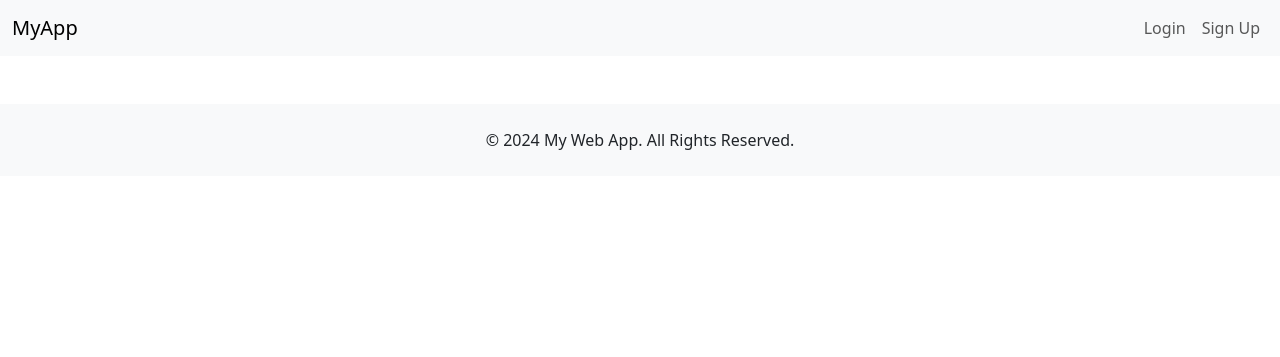
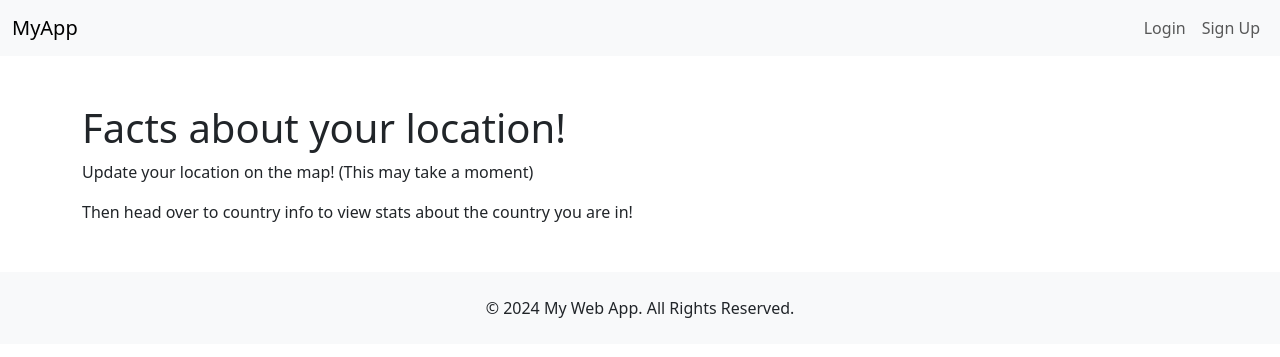
Before and after one commit to LiljaOB/webmapping, a Django app: page /index in a window 1280 px wide. Shown: the top 357 px of the page. Run offline with Django 4.2, Linux system fonts and the light colour scheme; some libraries are stand-ins or nearby versions.

Commit message:
minor fixes

```diff
--- a/geodjango_tutorial/geodjango_tutorial/settings.py
+++ b/geodjango_tutorial/geodjango_tutorial/settings.py
@@ -25,7 +25,7 @@ SECRET_KEY = 'django-insecure-hudbpz7&1e^zp!)-5%cs6_um0u)*-a0_6ftl)ca5i-+k)=el56
 # SECURITY WARNING: don't run with debug turned on in production!
 DEBUG = True
 
-ALLOWED_HOSTS = ['16.170.152.183', 'localhost']
+ALLOWED_HOSTS = ['16.170.152.183', 'liljaob-geodjango.click', 'localhost']
 
 
 # Application definition
--- a/geodjango_tutorial/world/templates/base.html
+++ b/geodjango_tutorial/world/templates/base.html
@@ -56,6 +56,9 @@
     <!-- Main Content -->
     <div class="container my-5">
         {% block content %}
+            <h1>Facts about your location!</h1>
+            <p>Update your location on the map! (This may take a moment)</p>
+            <p>Then head over to country info to view stats about the country you are in!</p>
         {% endblock %}
     </div>
 
--- a/geodjango_tutorial/world/templates/country_info.html
+++ b/geodjango_tutorial/world/templates/country_info.html
@@ -2,6 +2,7 @@
 
 {% block title %}Country Info {% endblock %}
 {% block content %}
+{% if country %}
 	<h1>Information for {{ country }}</h1>
     	<ul>
         	<li><strong>Region:</strong> {{ region }}</li>
@@ -24,4 +25,7 @@
         	<li><strong>Industry:</strong> {{ industry }}%</li>
         	<li><strong>Service:</strong> {{ service }}%</li>
     	</ul>
+{% else %}
+    <p>No country information available.</p>
+{% endif %}
 {% endblock%}
--- a/geodjango_tutorial/world/views.py
+++ b/geodjango_tutorial/world/views.py
@@ -1,6 +1,7 @@
+import random
 from django.shortcuts import render, redirect
 from .models import WorldBorder, Profile as user
-from .models import CountryInfo
+from .models import CountryInfo, Profile
 
 # authentication
 from django.contrib.auth import login, logout, authenticate
@@ -12,31 +13,74 @@ from django.http import JsonResponse
 from django.shortcuts import render, get_object_or_404
 
 def country_info(request):
-    user_profile = user.objects.get(user=request.user)
-    location = user_profile.location
-    country = WorldBorder.objects.get(mpoly__contains=user_profile.location)
-    country_name = country.name
-    print(country_name)
-    country_info = CountryInfo.objects.get(country=country_name)
-    context = {
-                    'country': country_info.country,
-                    'region': country_info.region,
-                    'popDensity': country_info.population,
-                    'area': country_info.area,
-                    'gdp': country_info.gdp,
-                    'birthrate': country_info.birthrate,
-                    'deathrate': country_info.deathrate,
-                    'infantMort': country_info.infantMort,
-                    'literacy': country_info.literacy,
-                    'phones': country_info.phones,
-                    'arable': country_info.arable,
-                    'crops': country_info.crops,
-                    'other': country_info.other,
-                    'climate': country_info.climate,
-                    'agriculture': country_info.agriculture,
-                    'industry': country_info.industry,
-                    'service': country_info.service,
-                }
+    try:
+        user_profile = user.objects.get(user=request.user)
+        location = user_profile.location
+        country = WorldBorder.objects.get(mpoly__contains=user_profile.location)
+        country_name = country.name
+        print(country_name)
+        country_info = CountryInfo.objects.get(country=country_name)
+        context = {
+                        'country': country_info.country,
+                        'region': country_info.region,
+                        'popDensity': country_info.population,
+                        'area': country_info.area,
+                        'gdp': country_info.gdp,
+                        'birthrate': country_info.birthrate,
+                        'deathrate': country_info.deathrate,
+                        'infantMort': country_info.infantMort,
+                        'literacy': country_info.literacy,
+                        'phones': country_info.phones,
+                        'arable': country_info.arable,
+                        'crops': country_info.crops,
+                        'other': country_info.other,
+                        'climate': country_info.climate,
+                        'agriculture': country_info.agriculture,
+                        'industry': country_info.industry,
+                        'service': country_info.service,
+                    }
+    except WorldBorder.DoesNotExist:
+        # no country found
+        context = {
+            'country': '',
+            'region': '',
+            'popDensity': '',
+            'area': '',
+            'gdp': '',
+            'birthrate': '',
+            'deathrate': '',
+            'infantMort': '',
+            'literacy': '',
+            'phones': '',
+            'arable': '',
+            'crops': '',
+            'other': '',
+            'climate': '',
+            'agriculture': '',
+            'industry': '',
+            'service': '',
+        }
+    except CountryInfo.DoesNotExist:
+        # no info about country is foudn
+        context = {
+            'country': '',
+            'region': '',
+            'popDensity': '',
+            'area': '',
+            'gdp': '',
+            'birthrate': '',
+            'deathrate': '',
+            'infantMort': '',
+            'literacy': '',
+            'phones': '',
+            'arable': '',
+            'crops': '',
+            'other': '',
+            'climate': '',
+            'agriculture': '',
+            'industry': '',
+            'service': '',
+        }
     return render(request, 'country_info.html', context)
 # Create your views here.
 def index_view(request):
@@ -45,12 +89,19 @@ def index_view(request):
 def map_view(request):
     # expand the code by setting the authentication here
     if request.user.is_authenticated:
-        user_profile = user.objects.get(user=request.user)
-        location = user_profile.location
-        try:
-            country = WorldBorder.objects.get(mpoly__contains=user_profile.location)
-            country_name = country.name
-        except WorldBorder.DoesNotExist:
+        user_profile, created = Profile.objects.get_or_create(user=request.user)
+        print(user_profile)
+        print(user_profile.location)
+        if user_profile.location:
+            location = user_profile.location
+            try:
+                country = WorldBorder.objects.get(mpoly__contains=user_profile.location)
+                country_name = country.name
+            except WorldBorder.DoesNotExist:
+                country_name = "Unknown Location"
+        else:
+            location = None
+            print(location)
             country_name = "Unknown Location"
         return render(request, 'map.html', {'user': request.user, 'location': location, 'country_name' : country_name})
     else:
@@ -72,7 +123,7 @@ def login_view(request):
 
 def logout_view(request):
     logout(request)
-    return redirect('login')
+    return redirect('world:login')
 
 #Signup view
 def signup_view(request):
@@ -80,11 +131,17 @@ def signup_view(request):
         form = SignUpForm(request.POST)
         if form.is_valid():
             user = form.save()
+            user_profile = Profile.objects.create(user=user)
+            # set random location to new accounts
+            latitude = random.uniform(-90, 90)
+            longitude = random.uniform(-180, 180)
+            user_profile.location = Point(longitude, latitude)
+            user_profile.save()
             username = form.cleaned_data.get('username')
             password = form.cleaned_data.get('password1')
             user = authenticate(username=username, password=password)
             login(request, user)
-            return redirect('index')  # Redirect to the home page after successful signup
+            return redirect('world:index')  # Redirect to the home page after successful signup
     else:
         form = SignUpForm()
     return render(request, 'signup.html', {'form': form})
@@ -94,9 +151,12 @@ def update_location(request):
     if request.method == 'POST':
         latitude = request.POST.get('latitude')
         longitude = request.POST.get('longitude')
-        user = request.profile
-        user.location = Point(float(longitude), float(latitude))
-        user.save()
+        #user = request.profile
+        #user_profile = Profile.objects.get(user=request.user)
+        #user_profile, created = Profile.objects.get_or_create(user=request.user)
+        user_profile = request.user.profile
+        user_profile.location = Point(float(longitude), float(latitude))
+        user_profile.save()
         try:
             country = WorldBorder.objects.get(mpoly__contains=user_profile.location)
             country_name = country.name
```
Also changed, not shown: geodjango_tutorial/world/templates/map.html (+10 -4 lines). Lines whose indentation alone changed are shown as unchanged.
